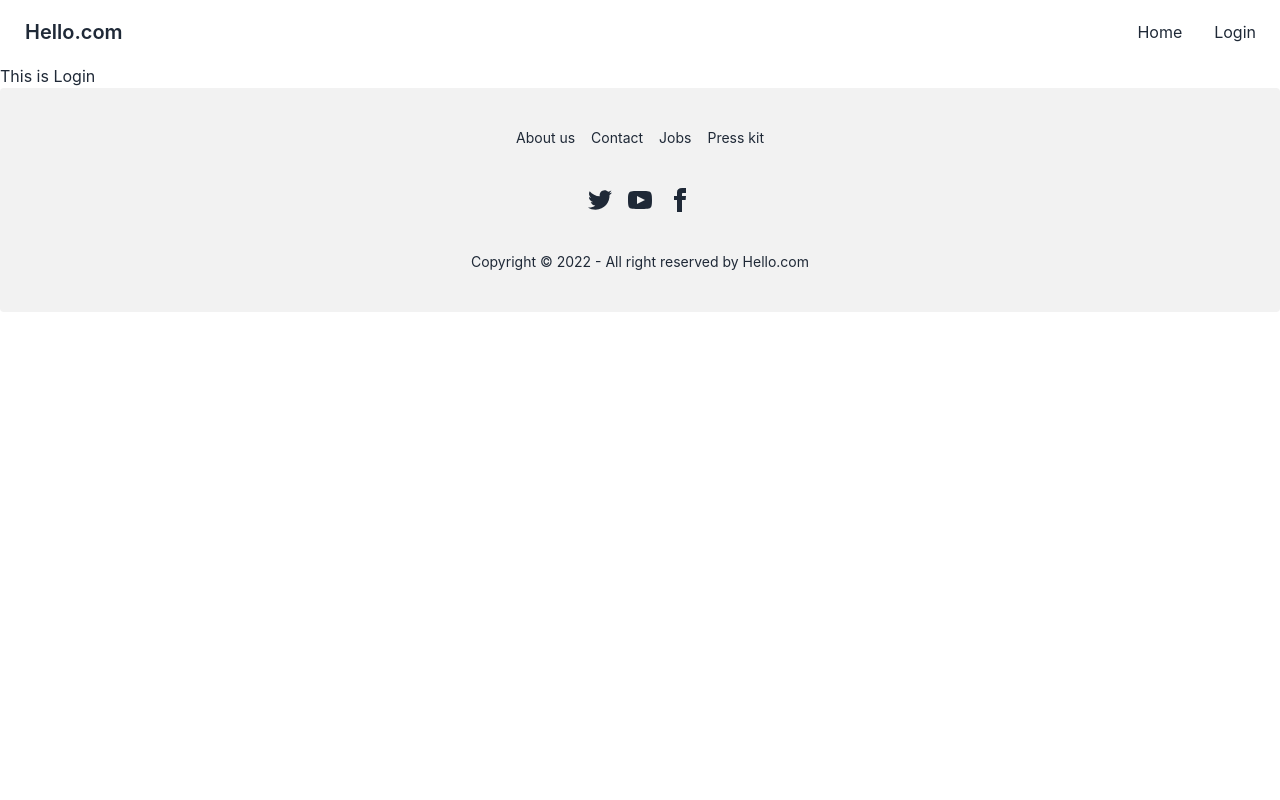
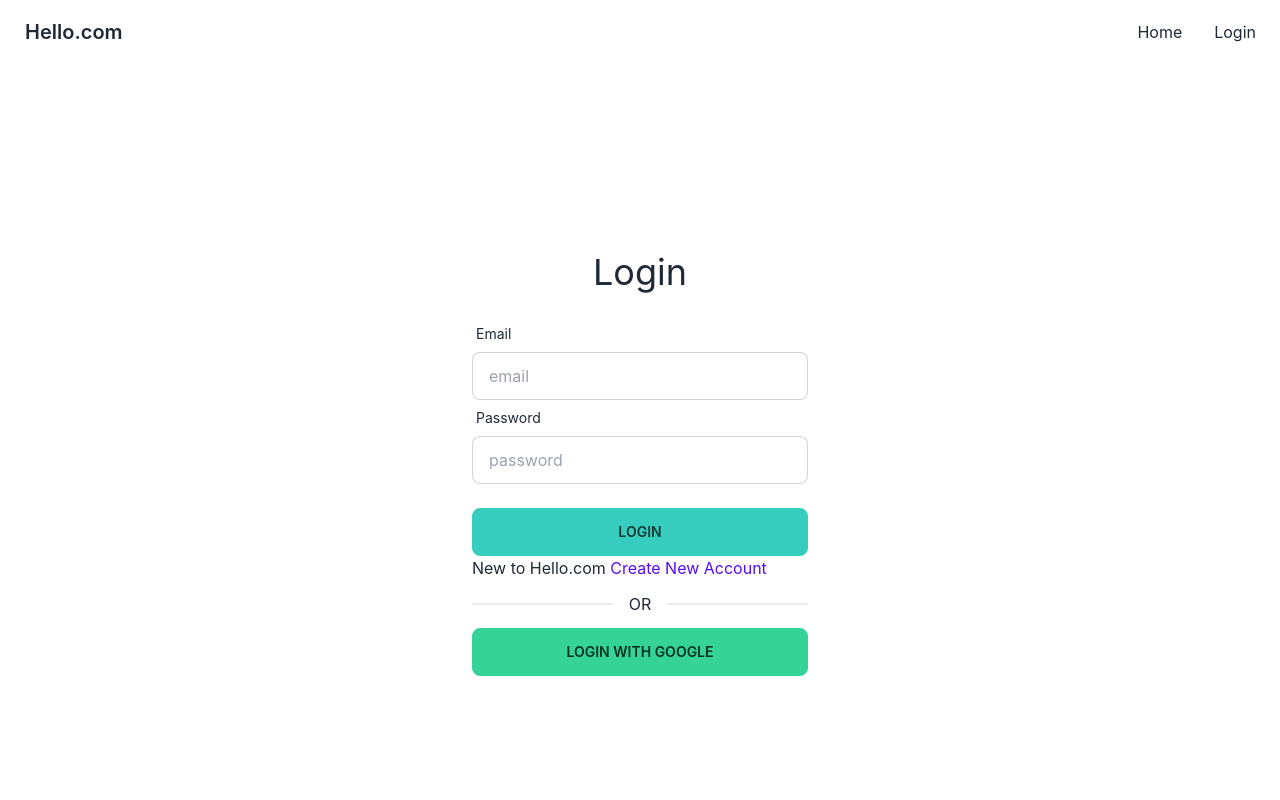
Before and after one commit to tnayem/hello-dot-com-clint, a React (Create React App) app: page /login in a window 1280 px wide. Shown: the top 800 px of the page. Built offline with nearby package versions, Linux system fonts and the light colour scheme.

Commit message:
login form created

```diff
--- a/package.json
+++ b/package.json
@@ -9,6 +9,7 @@
     "daisyui": "^2.41.0",
     "react": "^18.2.0",
     "react-dom": "^18.2.0",
+    "react-hook-form": "^7.39.5",
     "react-router-dom": "^6.4.3",
     "react-scripts": "5.0.1",
     "web-vitals": "^2.1.4"
--- a/src/Pages/Login/Login.js
+++ b/src/Pages/Login/Login.js
@@ -1,9 +1,37 @@
 import React from 'react';
+import { useState } from "react";
+import { useForm } from "react-hook-form";
+import { Link } from 'react-router-dom';
 
 const Login = () => {
+    const { register, handleSubmit } = useForm();
+
+    const handleLogIn = data =>{
+        console.log(data);
+    }
     return (
-        <div>
-            This is Login
+        <div className='h-[800px] flex justify-center items-center'>
+            <div className='w-96 p-6'>
+                <h2 className='text-4xl text-center mb-6'>Login</h2>
+                <form onSubmit={handleSubmit(handleLogIn)}>
+                    <div className="form-control w-full">
+                        <label className="label">
+                            <span className="label-text">Email</span>
+                        </label>
+                        <input {...register("email")} type="email" placeholder="email" className="input input-bordered w-full" />
+                    </div>
+                    <div className="form-control w-full mb-6">
+                        <label className="label">
+                            <span className="label-text">Password</span>
+                        </label>
+                        <input {...register("password")} type="password" placeholder="password" className="input input-bordered w-full" />
+                    </div>
+                    <input className='btn btn-accent w-full' value='Login' type="submit" />
+                </form>
+                <p>New to Hello.com <Link className='text-primary'>Create New Account</Link></p>
+                <div className="divider">OR</div>
+                <input className='btn btn-success w-full' value='Login With Google' type="submit" />
+            </div>
         </div>
     );
 };
```
Also changed, not shown: 1 other file (tests, documents, lock files or other folders).
